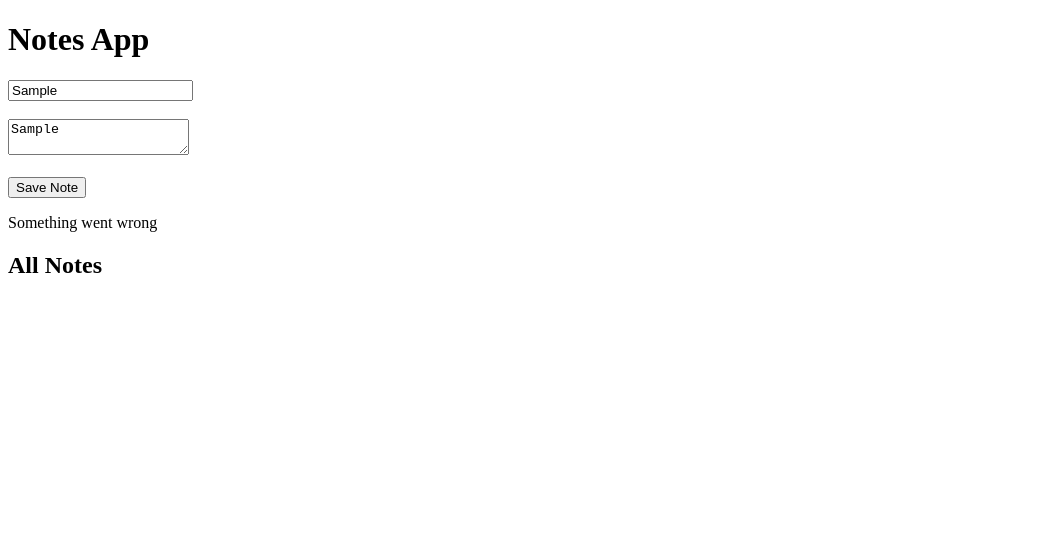
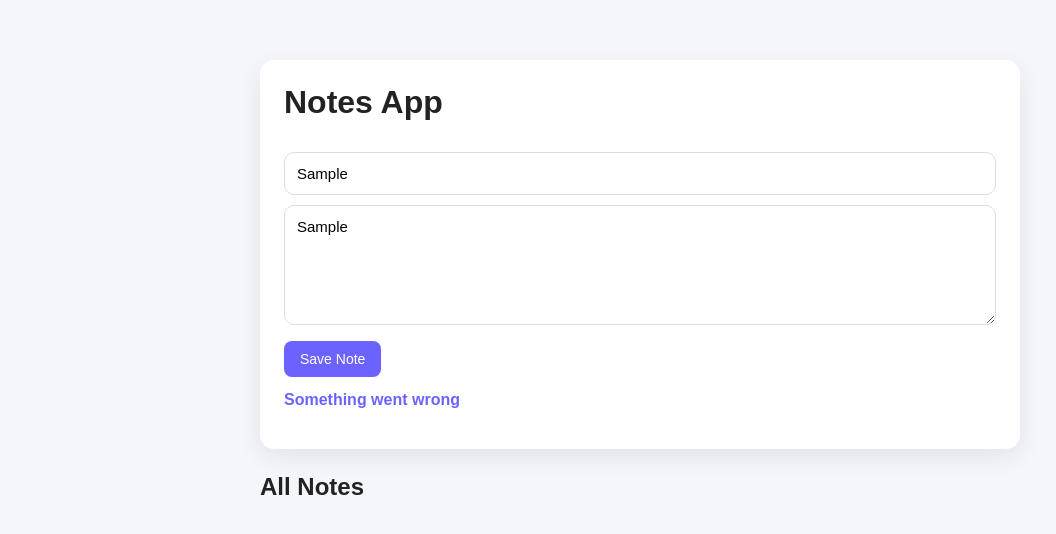
Before and after one commit to Pasha806/Notes-App, a website: page public/index.html in a window 1280 px wide. Both pictures are taken after typing "Sample", "Sample" into the empty fields and a click on the button "Save Note". Shown: the whole page, without its empty margins (0-1056 px from the left). Drawn offline with Linux system fonts and the light colour scheme; no server answers.

Commit message:
Improve frontend UI for notes app

```diff
--- a/public/index.html
+++ b/public/index.html
@@ -2,23 +2,135 @@
 <html>
 <head>
   <title>Notes App</title>
+
+  <style>
+    * {
+      box-sizing: border-box;
+      font-family: Arial, sans-serif;
+    }
+
+    body {
+      margin: 0;
+      background: #f4f6fb;
+      color: #222;
+    }
+
+    .container {
+      max-width: 800px;
+      margin: 40px auto;
+      padding: 20px;
+    }
+
+    .card {
+      background: white;
+      padding: 24px;
+      border-radius: 14px;
+      box-shadow: 0 8px 24px rgba(0,0,0,0.08);
+      margin-bottom: 24px;
+    }
+
+    h1 {
+      margin-top: 0;
+      color: #222;
+    }
+
+    input,
+    textarea {
+      width: 100%;
+      padding: 12px;
+      margin-top: 10px;
+      border: 1px solid #ddd;
+      border-radius: 10px;
+      font-size: 15px;
+      outline: none;
+    }
+
+    textarea {
+      min-height: 120px;
+      resize: vertical;
+    }
+
+    input:focus,
+    textarea:focus {
+      border-color: #6c63ff;
+    }
+
+    button {
+      border: none;
+      padding: 10px 16px;
+      border-radius: 8px;
+      cursor: pointer;
+      font-size: 14px;
+      margin-top: 12px;
+    }
+
+    .save-btn {
+      background: #6c63ff;
+      color: white;
+    }
+
+    .edit-btn {
+      background: #ffb020;
+      color: white;
+      margin-right: 8px;
+    }
+
+    .delete-btn {
+      background: #e84d5b;
+      color: white;
+    }
+
+    #message {
+      font-weight: bold;
+      margin-top: 14px;
+      color: #6c63ff;
+    }
+
+    .note {
+      background: white;
+      padding: 18px;
+      border-radius: 12px;
+      margin-bottom: 14px;
+      box-shadow: 0 4px 14px rgba(0,0,0,0.06);
+    }
+
+    .note h3 {
+      margin: 0 0 8px;
+    }
+
+    .note p {
+      margin: 0 0 12px;
+      color: #555;
+    }
+
+    .empty {
+      color: #777;
+      text-align: center;
+      padding: 20px;
+    }
+  </style>
 </head>
+
 <body>
 
-  <h1>Notes App</h1>
+  <div class="container">
 
-  <input id="title" placeholder="Title" />
-  <br><br>
+    <div class="card">
+      <h1>Notes App</h1>
 
-  <textarea id="content" placeholder="Content"></textarea>
-  <br><br>
+      <input id="title" placeholder="Enter note title" />
 
-  <button onclick="addNote()">Save Note</button>
+      <textarea id="content" placeholder="Enter note content"></textarea>
 
-  <p id="message"></p>
+      <button class="save-btn" onclick="addNote()">Save Note</button>
 
-  <h2>All Notes</h2>
-  <div id="notes"></div>
+      <p id="message"></p>
+    </div>
+
+    <h2>All Notes</h2>
+    <div id="notes"></div>
+
+  </div>
 
   <script>
     let editingId = null;
@@ -28,7 +140,7 @@
       const content = document.getElementById("content").value.trim();
 
       if (!title || !content) {
-        document.getElementById("message").innerText = "Please fill all fields";
+        showMessage("Please fill all fields");
         return;
       }
 
@@ -46,7 +158,7 @@
 
         const result = await response.json();
 
-        document.getElementById("message").innerText = result.message;
+        showMessage(result.message);
 
         document.getElementById("title").value = "";
         document.getElementById("content").value = "";
@@ -55,7 +167,7 @@
 
         fetchNotes();
       } catch (error) {
-        document.getElementById("message").innerText = "Something went wrong";
+        showMessage("Something went wrong");
       }
     }
 
@@ -67,26 +179,29 @@
         const notesDiv = document.getElementById("notes");
         notesDiv.innerHTML = "";
 
+        if (!result.data || result.data.length === 0) {
+          notesDiv.innerHTML = `<div class="empty">No notes found</div>`;
+          return;
+        }
+
         result.data.forEach(note => {
           notesDiv.innerHTML += `
-            <div>
+            <div class="note">
               <h3>${note.title}</h3>
               <p>${note.content}</p>
 
-              <button onclick="editNote('${note._id}', \`${note.title}\`, \`${note.content}\`)">
+              <button class="edit-btn" onclick="editNote('${note._id}', \`${note.title}\`, \`${note.content}\`)">
                 Edit
               </button>
 
-              <button onclick="deleteNote('${note._id}')">
+              <button class="delete-btn" onclick="deleteNote('${note._id}')">
                 Delete
               </button>
-
-              <hr>
             </div>
           `;
         });
       } catch (error) {
-        document.getElementById("message").innerText = "Failed to load notes";
+        showMessage("Failed to load notes");
       }
     }
 
@@ -96,7 +211,7 @@
       document.getElementById("title").value = title;
       document.getElementById("content").value = content;
 
-      document.getElementById("message").innerText = "Editing note...";
+      showMessage("Editing note...");
     }
 
     async function deleteNote(id) {
@@ -107,12 +222,16 @@
 
         const result = await response.json();
 
-        document.getElementById("message").innerText = result.message;
+        showMessage(result.message);
 
         fetchNotes();
       } catch (error) {
-        document.getElementById("message").innerText = "Delete failed";
+        showMessage("Delete failed");
       }
+    }
+
+    function showMessage(text) {
+      document.getElementById("message").innerText = text;
     }
 
     fetchNotes();
```
